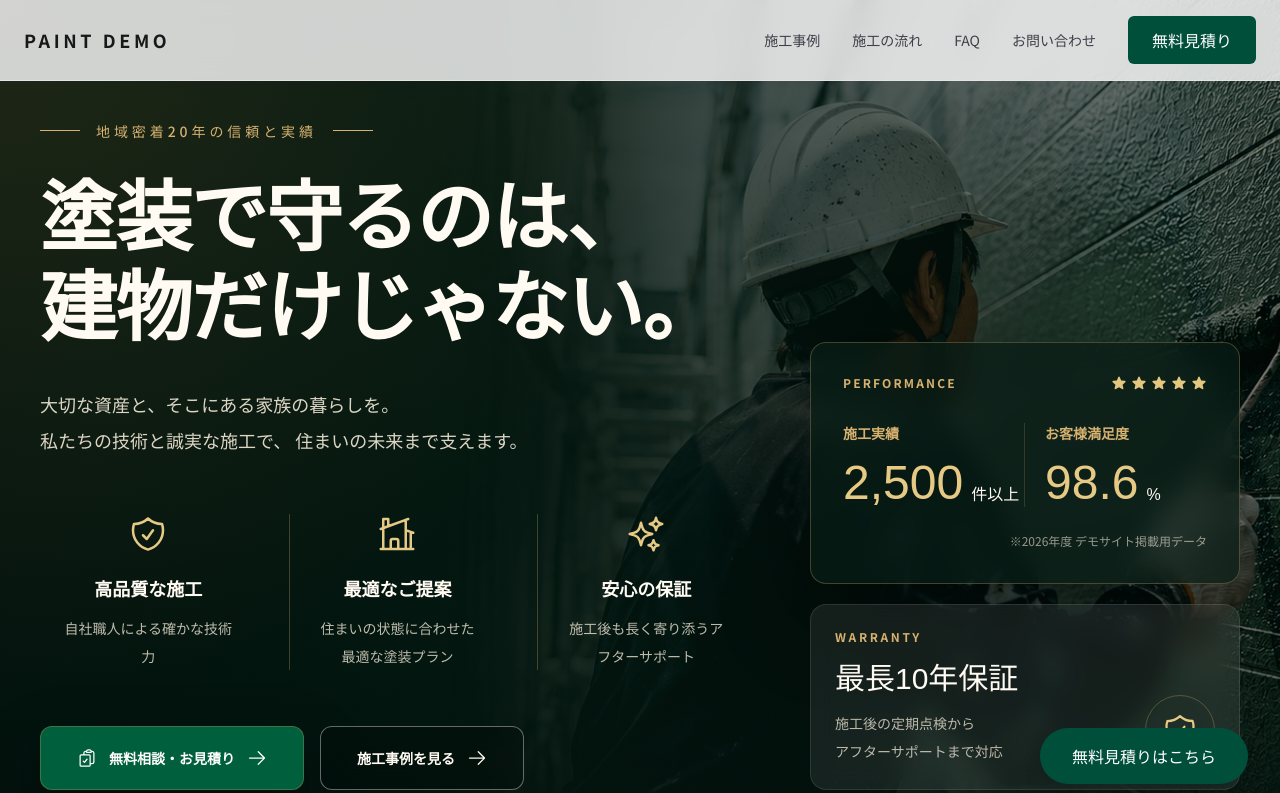
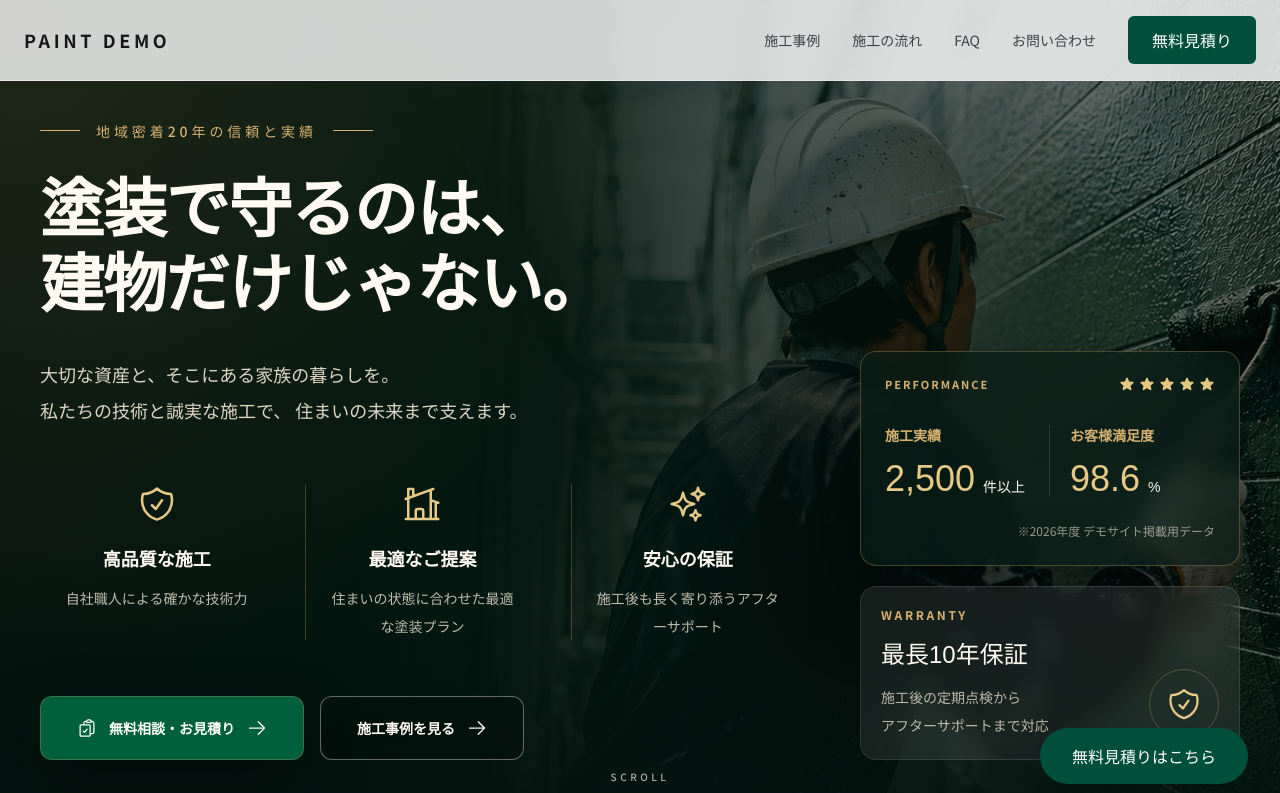
Before and after one commit to Kent-Studio/wbp-web, a Next.js app: page /demo/paint in a window 1280 px wide. Shown: the top 793 px of the page. Built offline with nearby package versions, Linux system fonts and the light colour scheme.

Commit message:
hero refactoring

```diff
--- a/components/paint/Hero.tsx
+++ b/components/paint/Hero.tsx
@@ -92,10 +92,10 @@ export default function Hero() {
       />
 
       <div className="relative z-10 mx-auto flex min-h-screen min-h-[100svh] max-w-7xl items-center px-6 pb-16 pt-28 sm:px-10 sm:pt-32 lg:px-10 lg:pb-20 lg:pt-28">
-        <div className="grid w-full items-end gap-14 lg:grid-cols-[minmax(0,1fr)_430px]">
+        <div className="grid w-full items-end gap-14 lg:grid-cols-[minmax(0,1.2fr)_380px]">
           {/* Left */}
 
-          <div className="max-w-3xl">
+          <div className="max-w-4xl">
             <p className="inline-flex items-center gap-4 text-xs font-medium tracking-[0.28em] text-[#d6b16f] uppercase sm:text-sm">
               <span className="h-px w-10 bg-[#d6b16f]" aria-hidden="true" />
               地域密着20年の信頼と実績
@@ -107,7 +107,7 @@ export default function Hero() {
 
             <h1
               id="hero-title"
-              className={`${serif.className} mt-8 max-w-4xl text-[clamp(3rem,6vw,6.5rem)] font-semibold leading-[1.18] tracking-[-0.02em] text-[#fffaf2]`}
+              className={`${serif.className} mt-8 max-w-4xl text-[clamp(2.6rem,5vw,5.8rem)] font-semibold leading-[1.18] tracking-[-0.02em] text-[#fffaf2]`}
             >
               塗装で守るのは、
               <br />
@@ -122,7 +122,7 @@ export default function Hero() {
 
             {/* Strength */}
 
-            <div className="mt-14 grid max-w-3xl gap-8 sm:grid-cols-3">
+            <div className="mt-14 grid max-w-4xl gap-8 sm:grid-cols-3">
               {strengths.map((item) => {
                 const Icon = item.icon;
 
@@ -173,10 +173,10 @@ export default function Hero() {
           <div className="grid gap-5 lg:justify-items-end">
             <aside
               aria-label="施工実績"
-              className="w-full max-w-[430px] rounded-2xl border border-[#c9a96a]/30 bg-[#081d16]/75 p-8 shadow-[0_30px_90px_rgba(0,0,0,.42)] backdrop-blur-md"
+              className="w-full max-w-[380px] rounded-2xl border border-[#c9a96a]/30 bg-[#081d16]/75 p-6 shadow-[0_30px_90px_rgba(0,0,0,.42)] backdrop-blur-md"
             >
               <div className="flex items-center justify-between">
-                <p className="text-xs font-semibold tracking-[0.18em] text-[#d6b16f]">
+                <p className="text-[11px] font-semibold tracking-[0.18em] text-[#d6b16f]">
                   PERFORMANCE
                 </p>
 
@@ -195,11 +195,11 @@ export default function Hero() {
                     </p>
 
                     <p
-                      className={`${serif.className} mt-4 flex items-end text-5xl leading-none text-[#e6c985]`}
+                      className={`${serif.className} mt-4 flex items-end text-4xl leading-none text-[#e6c985]`}
                     >
                       <span>{item.value}</span>
 
-                      <span className="ml-2 whitespace-nowrap text-base font-sans text-[#fffaf2]">
+                      <span className="ml-2 whitespace-nowrap text-sm font-sans text-[#fffaf2]">
                         {item.unit}
                       </span>
                     </p>
@@ -214,7 +214,7 @@ export default function Hero() {
 
             <aside
               aria-label="保証内容"
-              className="w-full max-w-[430px] rounded-2xl border border-white/10 bg-white/[0.08] p-6 backdrop-blur-md"
+              className="w-full max-w-[380px] rounded-2xl border border-white/10 bg-white/[0.08] p-5 backdrop-blur-md"
             >
               <p className="text-xs font-semibold tracking-[0.22em] text-[#d6b16f]">
                 WARRANTY
@@ -222,7 +222,7 @@ export default function Hero() {
 
               <div className="mt-4 flex items-end justify-between gap-6">
                 <div>
-                  <p className={`${serif.className} text-3xl text-[#fffaf2]`}>
+                  <p className={`${serif.className} text-2xl text-[#fffaf2]`}>
                     最長10年保証
                   </p>
 
```
